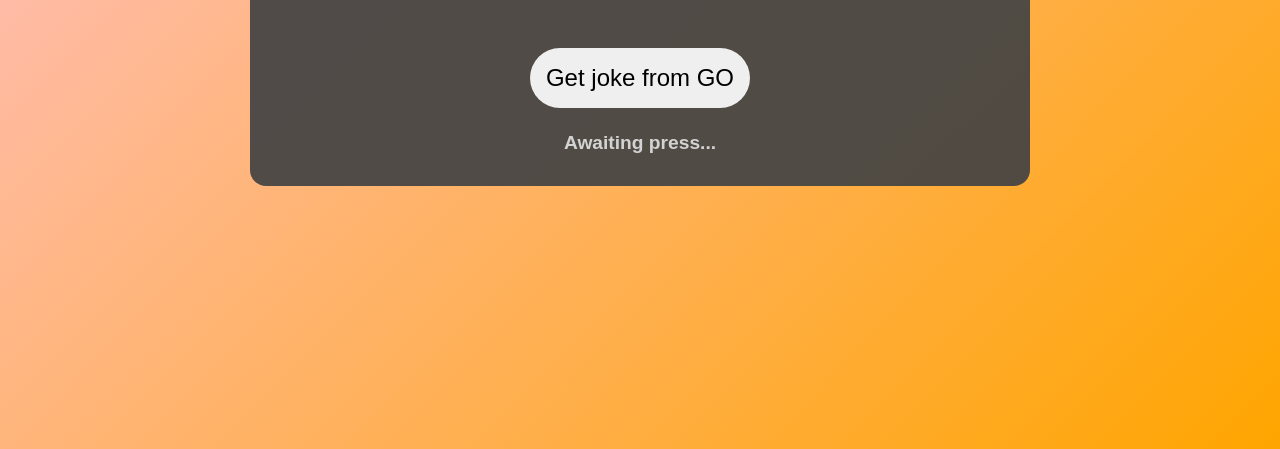
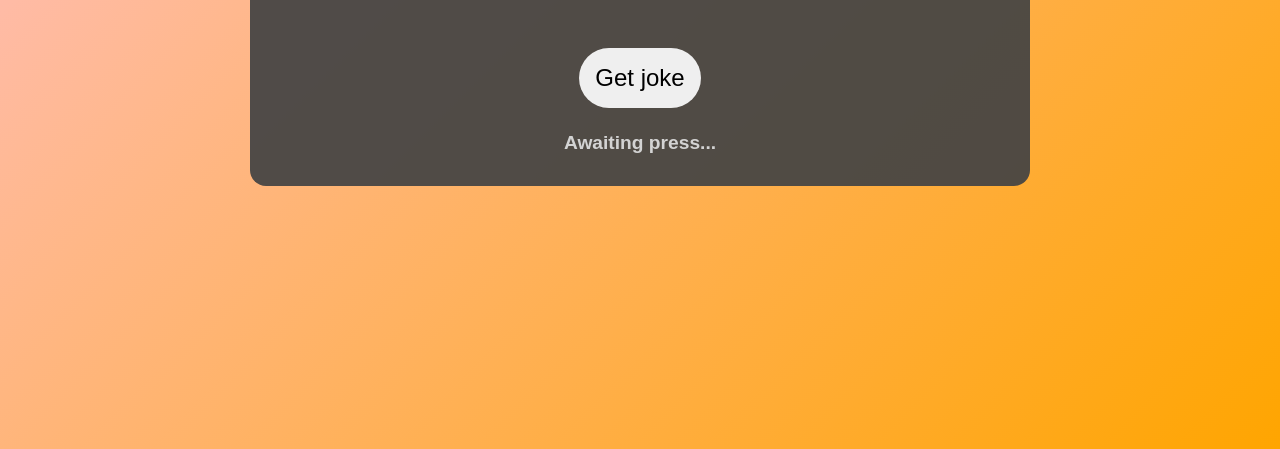
Before and after one commit to dragonov123Coder/jokes, a plain HTML site: page static/index.html in a window 1280 px wide. Shown: the part 383-832 px from the top of the page. Drawn offline with Linux system fonts and the light colour scheme.

Commit message:
Generalize Project

```diff
--- a/static/index.html
+++ b/static/index.html
@@ -1,13 +1,13 @@
 <!DOCTYPE html>
 <html lang="en">
     <head>
-        <title>Joke Teller W/Backend</title>
+        <title>Joke Teller</title>
         <link rel="stylesheet" href="styles.css">
     </head>
     <body>
         <div class="card">
             <h1>Joke teller</h1>
-            <button id="fetchbutton">Get joke from GO</button>
+            <button id="fetchbutton">Get joke</button>
             <div id="response">Awaiting press...</div>
         </div>
 
```
